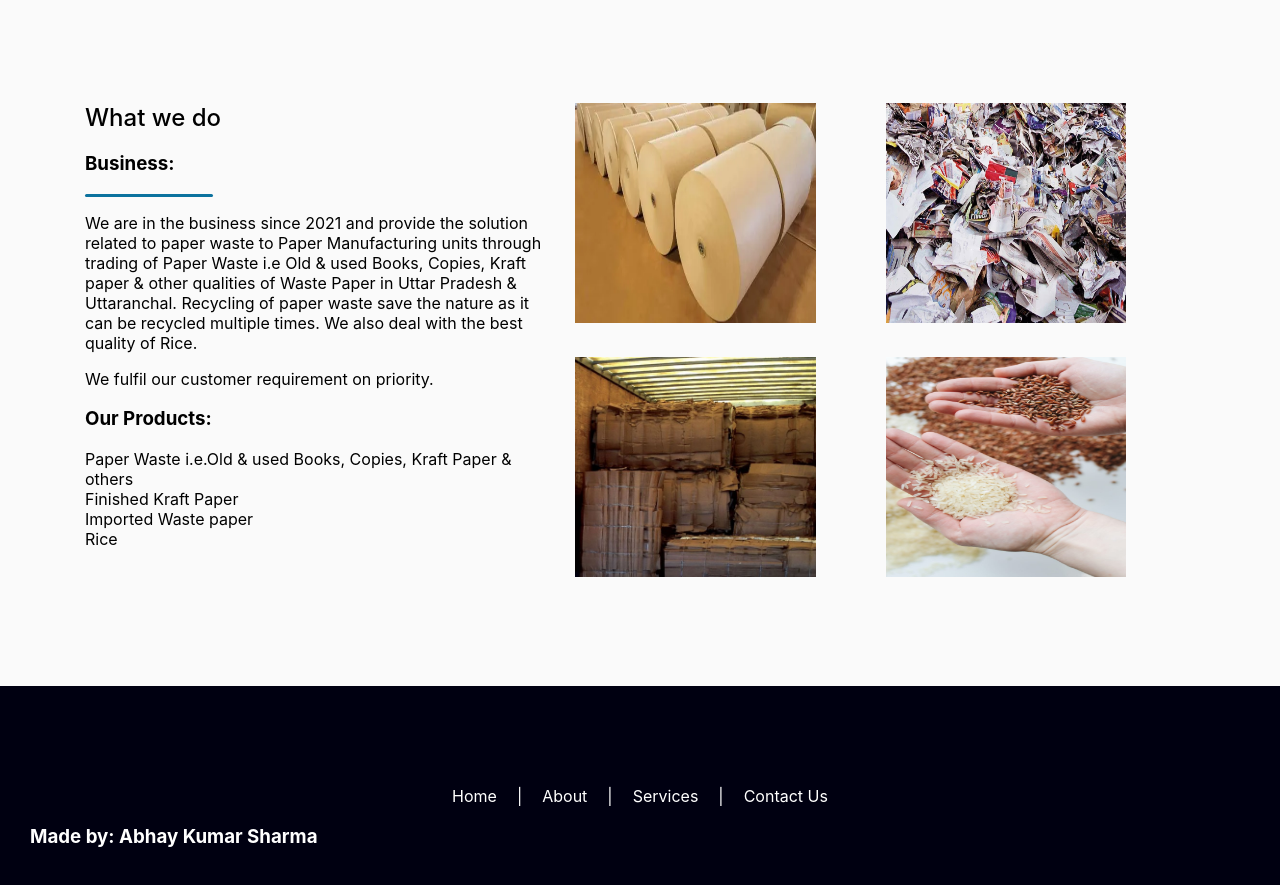
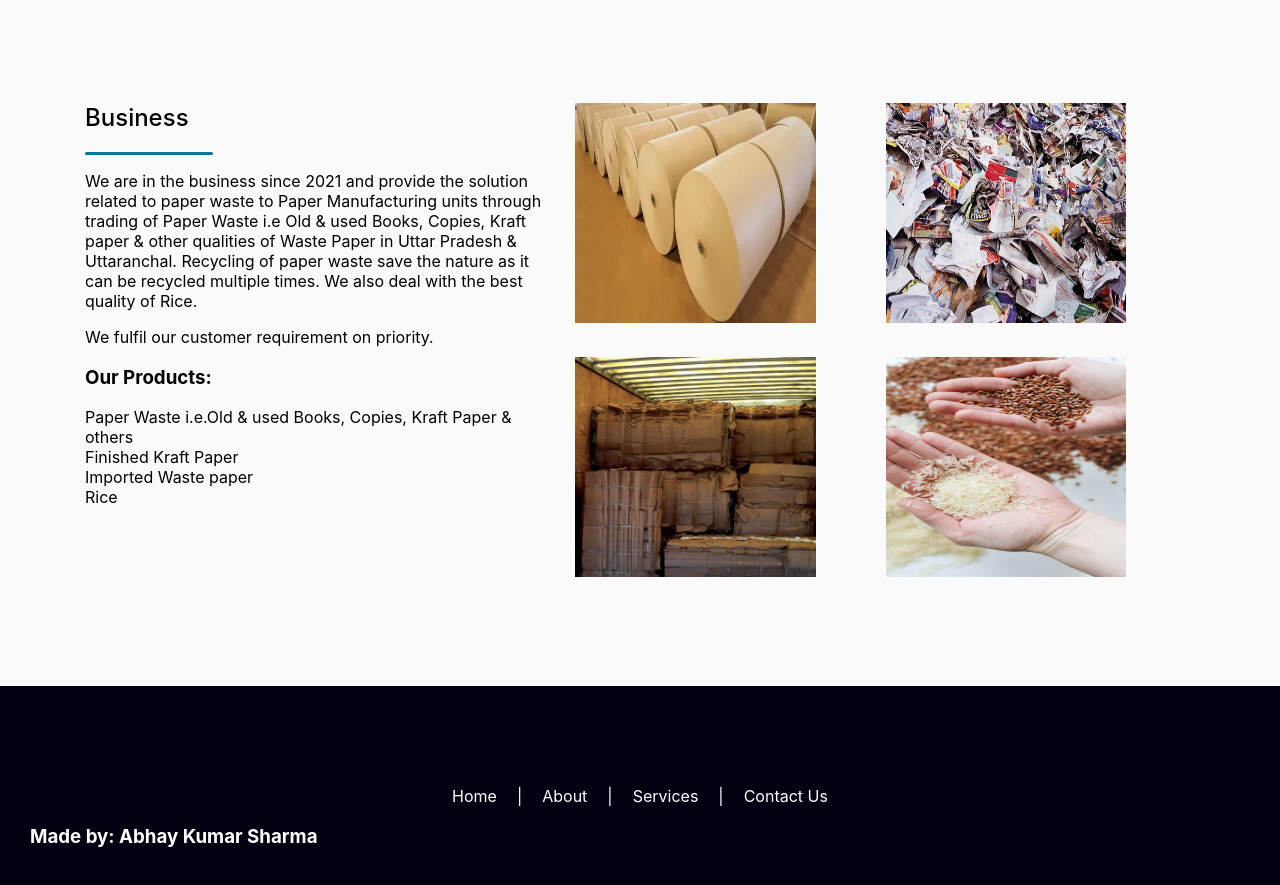
Before and after one commit to abhay5624/shri-murti, a React (Create React App) app: page / in a window 1280 px wide. Shown: the part 802-1687 px from the top of the page. Built offline with nearby package versions, Linux system fonts and the light colour scheme.

Commit message:
whatwedo

```diff
--- a/src/components/Introcomponent.js
+++ b/src/components/Introcomponent.js
@@ -7,15 +7,22 @@ const Introcomponent = () => {
   return (
     <Whattodo>
       <div className="content">
-        <h2>What we do</h2>
-        <h3>Business:</h3>
+        <h2>Business</h2>
         <div className="line"></div>
         <p>
-        We are in the business since 2021 and provide the solution related to paper waste to Paper Manufacturing units through trading of Paper Waste i.e Old & used Books, Copies, Kraft paper & other qualities of Waste Paper in Uttar Pradesh & Uttaranchal. Recycling of paper waste save the nature as it can be recycled multiple times. We also deal with the best quality of Rice.
+          We are in the business since 2021 and provide the solution related to
+          paper waste to Paper Manufacturing units through trading of Paper
+          Waste i.e Old & used Books, Copies, Kraft paper & other qualities of
+          Waste Paper in Uttar Pradesh & Uttaranchal. Recycling of paper waste
+          save the nature as it can be recycled multiple times. We also deal
+          with the best quality of Rice.
         </p>
         <p>We fulfil our customer requirement on priority.</p>
         <h3>Our Products: </h3>
-        <li> Paper Waste i.e.Old & used Books, Copies, Kraft Paper & others </li>
+        <li>
+          {" "}
+          Paper Waste i.e.Old & used Books, Copies, Kraft Paper & others{" "}
+        </li>
         <li>Finished Kraft Paper</li>
         <li>Imported Waste paper</li>
         <li>Rice</li>
--- a/src/pages/Aboutpage.js
+++ b/src/pages/Aboutpage.js
@@ -41,9 +41,7 @@ const Aboutpage = () => {
           <img src={image3} alt="" />
         </div>
         <div className="content">
-          <h2>What we do</h2>
-          <h3>Business:</h3>
-
+          <h2>Business</h2>
           <p>
             We are in the business since 2021 and provide the solution related
             to paper waste to Paper Manufacturing units through trading of Paper
```
